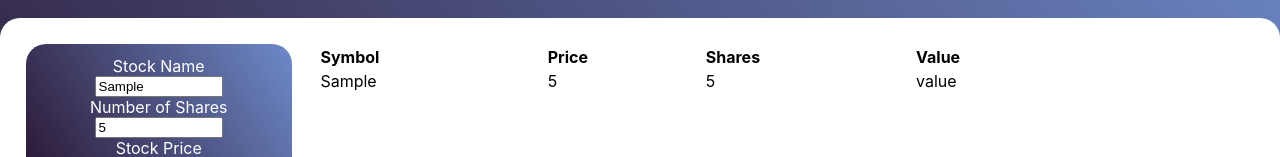
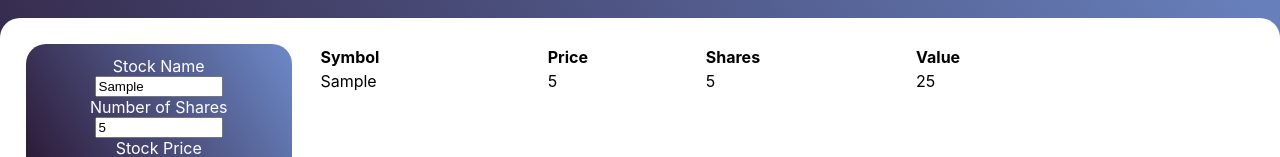
Before and after one commit to Stefan-RR/stock-portfolio-tracker, a React (Create React App) app: page / in a window 1280 px wide. Both pictures are taken after typing "Sample", "5", "5" into the empty fields and a click on the button "Add". Shown: the part 222-379 px from the top of the page. Built offline with nearby package versions, Linux system fonts and the light colour scheme; no server answers.

Commit message:
Multiply shares by stock price for holding value

```diff
--- a/src/App.js
+++ b/src/App.js
@@ -14,7 +14,8 @@ function App() {
     const holding = {
       id: stockName,
       value: quantity,
-      price: newPrice
+      price: newPrice,
+      amount: quantity * newPrice
     };
     setStockList([...stockList, holding]);
     console.log(stockList)
@@ -51,7 +52,7 @@ function App() {
                             <td>{holding.id}</td>
                             <td>{holding.price}</td>
                             <td>{holding.value}</td>
-                            <td>value</td>
+                            <td>{holding.amount}</td>
                          </tr>
                     })}
                 </tbody>
```
